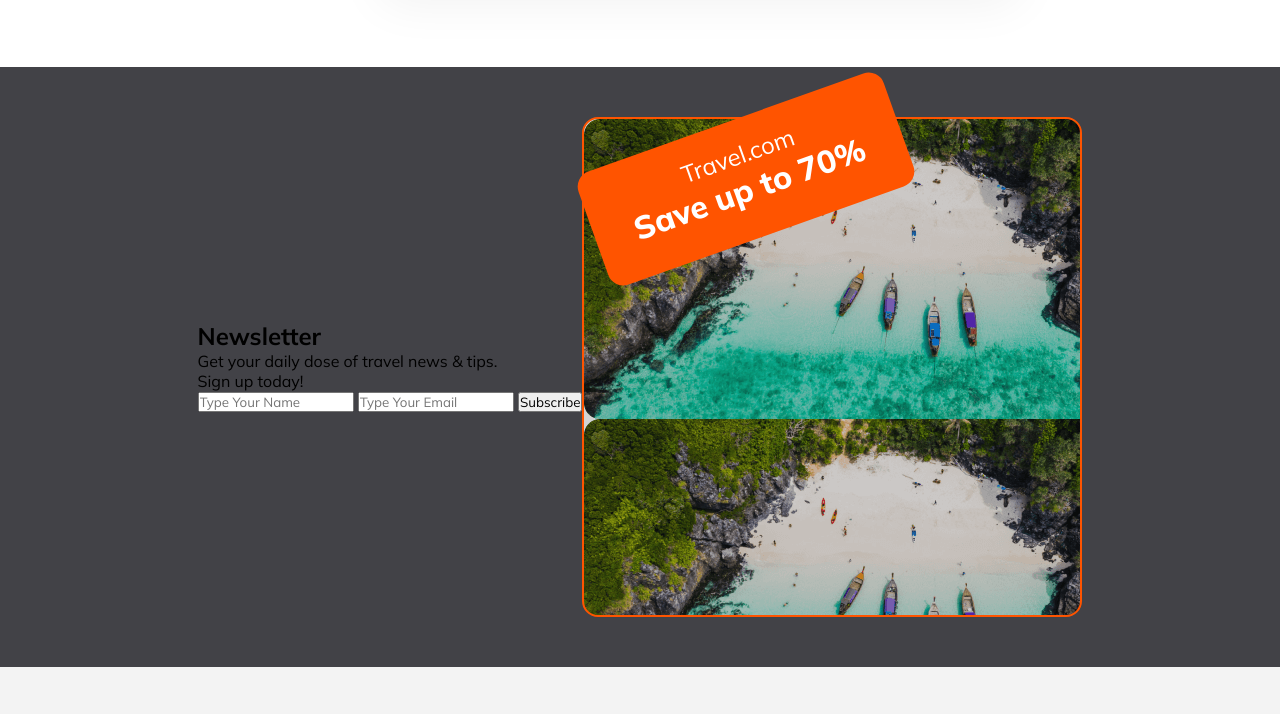
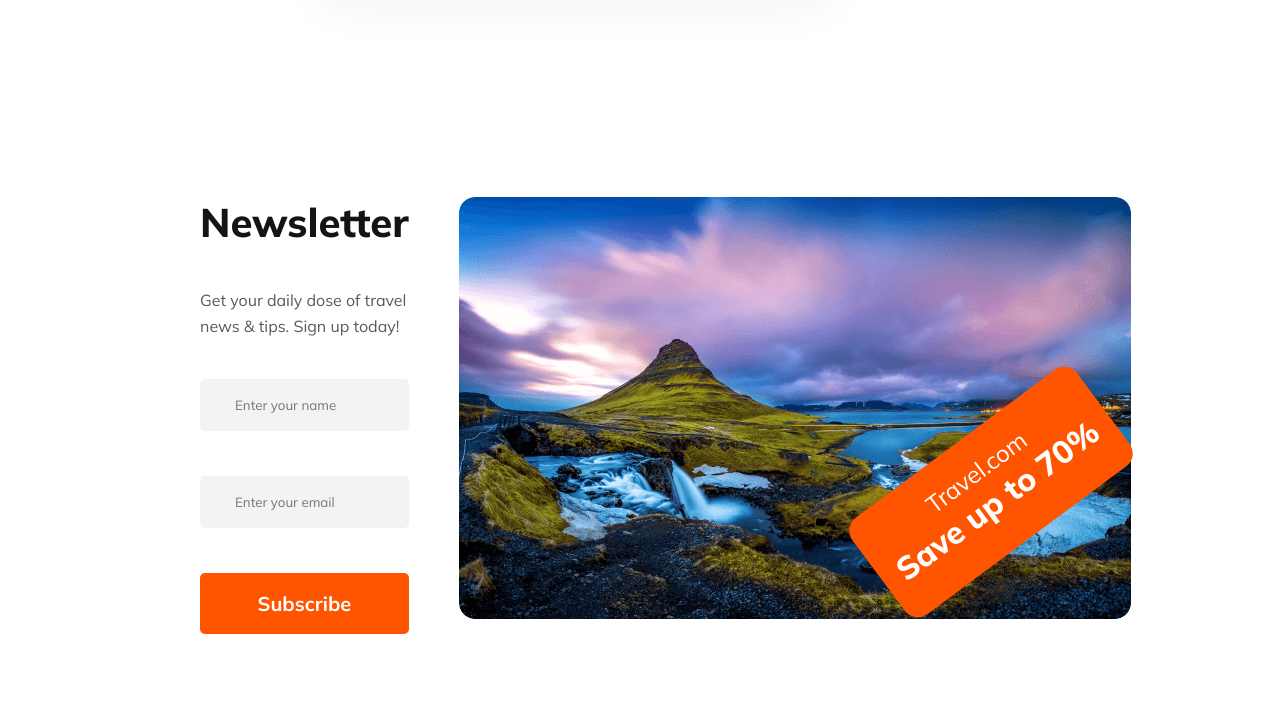
Before and after one commit to Shawonmrong/OraMove-Travel, a plain HTML site: page index.html in a window 1280 px wide. Shown: the part 4066-4780 px from the top of the page. Drawn offline with Linux system fonts and the light colour scheme.

Commit message:
newsletter added

```diff
--- a/index.html
+++ b/index.html
@@ -184,28 +184,25 @@
 
       <!-- newsletters section  -->
 
-      <section id="newsletter">
-        <div class="news-container">
-          <div class="subscrib-form">
-            <form action="">
-              <h1>Newsletter</h1>
-              <p>
-                Get your daily dose of travel news & tips.<br />
-                Sign up today!
-              </p>
-              <input type="text" placeholder="Type Your Name" />
-              <input type="email" name="" id="" placeholder="Type Your Email" />
-              <input type="button" value="Subscribe" />
-            </form>
+      <section class="newsletter">
+        <div class="newsletter-section">
+            <h3 class="section-title">Newsletter</h3>
+            <p class="section-description">Get your daily dose of travel news & tips. Sign up today!</p>
+            <input type="text" name="name" id="" placeholder="Enter your name"><br>
+            <input type="text" name="email" id="" placeholder="Enter your email"><br>
+           <input class="btn-primary" type="submit" value="Subscribe">
+        </div>
+        <div class="newsletter-section-img">
+          <!-- <img src="Images/Rectangle-8(1).png" alt=""> -->
+          <div class="news-text-option">
+            <h4>Travel.com</h4>
+            <h1>Save up to 70%</h1>
           </div>
-          <div class="subscribe-img">
-            <div class="sub-img-text">
-              <h4>Travel.com</h4>
-              <h1>Save up to 70%</h1>
-            </div>
-          </div>
+
         </div>
-      </section>
+
+    </section>
+
     </main>
 
     <footer id="footer">
--- a/styles/oramove.css
+++ b/styles/oramove.css
@@ -113,7 +113,6 @@ a:hover {
 
 /* header banner part */
 
-
 .header {
   width: 100%;
   height: auto;
@@ -140,7 +139,11 @@ a:hover {
   width: 100%;
   height: 100%;
   border-radius: 16px;
-  background: linear-gradient(180deg, rgba(19, 19, 24, 0.80) 0%, rgba(19, 19, 24, 0.00) 100%);
+  background: linear-gradient(
+    180deg,
+    rgba(19, 19, 24, 0.8) 0%,
+    rgba(19, 19, 24, 0) 100%
+  );
   display: block;
   justify-content: center;
   align-items: center;
@@ -150,7 +153,7 @@ a:hover {
 
 .image-greet {
   text-align: center;
-  color: #FFF;
+  color: #fff;
   font-family: Mulish;
   font-size: 64px;
   font-style: normal;
@@ -160,7 +163,7 @@ a:hover {
 }
 .image-text {
   text-align: center;
-  color: #FFF;
+  color: #fff;
   text-align: center;
   font-family: Mulish;
   font-size: 16px;
@@ -171,8 +174,8 @@ a:hover {
 
 .form-site {
   border-radius: 8px;
-  background: rgba(255, 255, 255, 0.30);
-  color: rgba(19, 19, 24, 0.50);
+  background: rgba(255, 255, 255, 0.3);
+  color: rgba(19, 19, 24, 0.5);
   text-align: center;
   font-family: Mulish;
   font-size: 16px;
@@ -188,7 +191,7 @@ a:hover {
 
 .form-site input {
   border-radius: 8px;
-  background: #FFF;
+  background: #fff;
   padding: 10px;
   gap: 5px;
   border: none;
@@ -196,40 +199,34 @@ a:hover {
 
 .form-site .btn-header {
   border-radius: 8px;
-  background: #FF5400;
+  background: #ff5400;
 }
 
 .form-site .btn-header::placeholder {
-  color: #FFF;
+  color: #fff;
   text-align: center;
   font-family: Mulish;
   font-size: 16px;
   font-weight: 700;
 }
 
-.form-site i{
+.form-site i {
   color: #ffffff;
   position: absolute;
   top: 370px;
   transform: translateX(-190%);
-
 }
 
-
-.form-site .btn-header i{
+.form-site .btn-header i {
   color: #ffffff;
-
 }
 
-
 /* popular tour section */
-#popular-section{
-
+#popular-section {
 }
 .popular {
-
   display: flex;
-  background: #FFF;
+  background: #fff;
   margin-top: 100px;
   padding: 130px 200px;
   gap: 100px;
@@ -237,7 +234,6 @@ color: #ffffff;
 
 .popular-section {
   width: 50%;
-
 }
 
 .section-title {
@@ -250,7 +246,7 @@ color: #ffffff;
 }
 
 .section-description {
-  color: rgba(19, 19, 24, 0.70);
+  color: rgba(19, 19, 24, 0.7);
   font-family: Mulish;
   font-size: 16px;
   font-style: normal;
@@ -267,7 +263,7 @@ color: #ffffff;
 
 .btn-primary {
   border-radius: 8px;
-  background: #FF5400;
+  background: #ff5400;
   font-size: 20px;
   border: 0;
   color: white;
@@ -282,7 +278,6 @@ color: #ffffff;
 /* destination */
 
 #destination {
-
   position: relative;
   display: flex;
   justify-content: center;
@@ -311,17 +306,16 @@ color: #ffffff;
   line-height: normal;
 }
 
-
 .choose-container {
   max-width: 1440px;
   margin: 0 auto;
 }
 
-.centered-1{
+.centered-1 {
   position: absolute;
   top: 220%;
   left: 28%;
-  color: #FFF;
+  color: #fff;
   text-align: center;
   font-family: Mulish;
   font-size: 28px;
@@ -330,11 +324,11 @@ color: #ffffff;
   line-height: normal;
 }
 
-.centered-2{
+.centered-2 {
   position: absolute;
   top: 220%;
   left: 65%;
-  color: #FFF;
+  color: #fff;
   text-align: center;
   font-family: Mulish;
   font-size: 28px;
@@ -343,11 +337,11 @@ color: #ffffff;
   line-height: normal;
 }
 
-.centered-3{
+.centered-3 {
   position: absolute;
   top: 267%;
   left: 22%;
-  color: #FFF;
+  color: #fff;
   text-align: center;
   font-family: Mulish;
   font-size: 28px;
@@ -356,31 +350,31 @@ color: #ffffff;
   line-height: normal;
 }
 
-.centered-4{
+.centered-4 {
   position: absolute;
   top: 267%;
   left: 44%;
-  color: #FFF;
+  color: #fff;
   text-align: center;
   font-size: 28px;
   font-weight: 800;
 }
 
-.centered-5{
+.centered-5 {
   position: absolute;
   top: 267%;
   left: 70%;
-  color: #FFF;
+  color: #fff;
   text-align: center;
   font-size: 28px;
   font-weight: 800;
 }
 
-.centered-6{
+.centered-6 {
   position: absolute;
   top: 320%;
   left: 25%;
-  color: #FFF;
+  color: #fff;
   text-align: center;
   font-family: Mulish;
   font-size: 28px;
@@ -389,11 +383,11 @@ color: #ffffff;
   line-height: normal;
 }
 
-.centered-7{
+.centered-7 {
   position: absolute;
   top: 320%;
   left: 65%;
-  color: #FFF;
+  color: #fff;
   text-align: center;
   font-family: Mulish;
   font-size: 28px;
@@ -402,143 +396,158 @@ color: #ffffff;
   line-height: normal;
 }
 
-img{
+img {
   width: 100%;
   height: 100%;
   padding: 10px;
 }
-.row-1{
+.row-1 {
   display: grid;
   grid-template-columns: repeat(2, 1fr);
   grid-gap: 5px;
   row-gap: 10px;
   margin-bottom: 10px;
   gap: 15px;
-
 }
 
-.row-2{
+.row-2 {
   display: grid;
   grid-template-columns: repeat(3, 1fr);
   grid-gap: 5px;
   margin-bottom: 10px;
 }
 
-
-
 /* Why Choose Us * */
 
 #why-choose-us {
   padding-top: 100px;
   padding-bottom: 100px;
-
 }
-.why-container{
+.why-container {
+  max-width: 1440px;
   height: 600px;
+  margin: auto;
   display: grid;
   grid-template-columns: repeat(2, 1fr);
   gap: 20px;
   padding: 100px;
-
 }
 
 .why-container img {
   width: 50px;
   height: 50px;
-
 }
-.why{
+.why {
   height: 250px;
   padding: 50px;
   border-radius: 5px;
-  background: #FFF;
+  background: #fff;
   box-shadow: 0px 6px 50px 0px rgba(0, 0, 0, 0.06);
   border-radius: 16px;
-  border: 1px solid rgba(251, 181, 99, 0.20);
+  border: 1px solid rgba(251, 181, 99, 0.2);
   background: rgba(251, 181, 99, 0.05);
 }
-
 
 .why-1 {
   height: 250px;
   padding: 50px;
   border-radius: 5px;
-  background: #FFF;
+  background: #fff;
   box-shadow: 0px 6px 50px 0px rgba(0, 0, 0, 0.06);
   border-radius: 16px;
-  border: 1px solid rgba(41, 206, 246, 0.20);
+  border: 1px solid rgba(41, 206, 246, 0.2);
   background: rgba(41, 206, 246, 0.05);
 }
-
 
 .why-special-why {
   position: absolute;
   margin-top: 280px;
+  width: 40%;
   height: 250px;
-  width: 50%;
-  margin-left: 280px;
+  flex-shrink: 0;
+  /* width: 50%; */
+  margin-left: 220px;
   padding: 50px;
+
   border-radius: 5px;
-  background: #FFF;
+  background: #fff;
   box-shadow: 0px 6px 50px 0px rgba(0, 0, 0, 0.06);
   border-radius: 16px;
-  border: 1px solid rgba(251, 181, 99, 0.20);
-  background: rgba(251, 181, 99, 0.05);
+  border: 1px solid rgba(233, 68, 68, 0.2);
+  background: rgba(233, 68, 68, 0.05);
 }
 
+/* newsletter css */
 
-/* newsletter css */
-#newsletter {
-  height: 600px;
-  background-color: #424247;
+.newsletter {
   display: flex;
+  background: #fff;
+  max-width: 1440px;
+  margin: 0 auto;
+  /* margin-top: 100px; */
+  padding: 130px 200px;
+  gap: 50px;
+}
+
+.newsletter-section input[type="text"],
+.newsletter-section input[type="email"] {
+  display: block;
+  margin-bottom: 25px;
+  padding: 18px 35px;
+  color: #757575;
+  border-radius: 5px;
+  background: #fff;
+  border: 0;
+  width: 100%;
+  background: rgba(19, 19, 24, 0.05);
+}
+
+.newsletter-section input[type="submit"] {
+  display: block;
+  margin-bottom: 25px;
+  padding: 18px 35px;
+  border-radius: 5px;
+  border: 0;
+  width: 100%;
+}
+.newsletter-section-img {
+  width: 672px;
+  height: 422px;
+  flex-shrink: 0;
+  border-radius: 16px;
+  background: url(../Images/Rectangle-12.png), lightgray 50% / cover no-repeat;
+}
+.newsletter-section-img img {
+  width: 100%;
+  height: 100%;
+}
+.news-text-option {
+  border-radius: 16px;
+  background: #ff5400;
+  position: relative;
+  display: block;
   justify-content: center;
+  text-align: center;
   align-items: center;
-  position: relative;
-  padding-top: 50px;
-  padding-bottom: 50px;
-}
-.news-container {
-  display: flex;
-  justify-content: space-between;
-  align-items: center;
-}
-.subscribe-img img{
-  height: 100%;
-  width: 100%;
+  width: 280px;
+  height: 120px;
+  transform: rotate(-36.628deg);
+  flex-shrink: 0;
+  padding-top: 20px;
+  margin-top: 235px;
+  float: right;
 
 }
-.subscribe-img{
-  height: 500px;
-  width: 500px;
-  border: 2px solid #ff5400;
-  border-radius: 16px;
-  background: url(../Images/Rectangle-8.png), lightgray 50% / cover no-repeat;
-
-
-}
-.sub-img-text {
-  border-radius: 16px;
-  background: #ff5400;
-  width: 324px;
-  height: 120px;
-  transform: rotate(-19.628deg);
-  justify-content: center;
-  align-items: center;
-  text-align: center;
-  padding-top: 20px;
-  position: relative;
-}
-.sub-img-text h1 {
-  color: #fff;
+.news-text-option h1{
+  color: #FFF;
 font-family: Mulish;
 font-size: 32px;
 font-style: normal;
 font-weight: 800;
 line-height: normal;
 }
-.sub-img-text h4 {
-  color: #fff;
+.news-text-option h4{
+  color: #FFF;
 text-align: center;
 font-family: Mulish;
 font-size: 24px;
@@ -546,6 +555,7 @@ img{
 font-weight: 400;
 line-height: normal;
 }
+
 
 /* footer  */
 #footer {
```
Also changed, not shown: Images/Rectangle-12.png (renamed from Images/Rectangle-8(1).png). Lines whose indentation alone changed are shown as unchanged.
